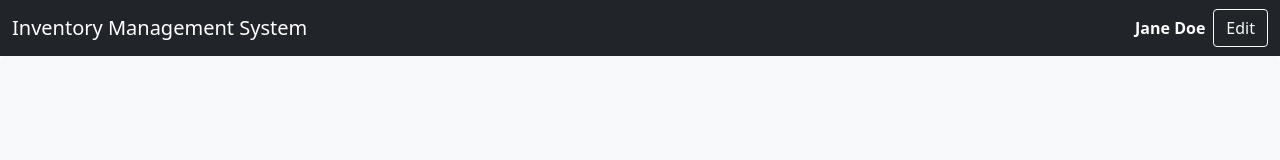
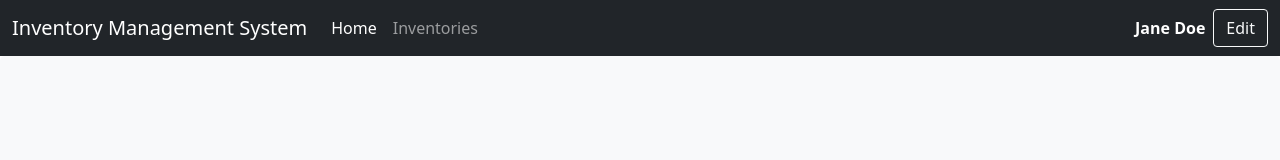
Before and after one commit to elwyncrestha/ng-cotiviti-202204, an Angular app: page /welcome in a window 1280 px wide. Shown: the top 160 px of the page. Built offline with nearby package versions, Linux system fonts and the light colour scheme.

Commit message:
Day 3: Using routerLinkActive

```diff
--- a/src/app/modules/layout/components/header/header.component.html
+++ b/src/app/modules/layout/components/header/header.component.html
@@ -1,6 +1,14 @@
 <nav class="navbar navbar-expand-lg navbar-dark bg-dark">
   <div class="container-fluid">
     <a class="navbar-brand">Inventory Management System</a>
+    <ul class="navbar-nav me-auto mb-2 mb-lg-0">
+      <li class="nav-item">
+        <a class="nav-link" aria-current="page" routerLink="/welcome" routerLinkActive="active">Home</a>
+      </li>
+      <li class="nav-item">
+        <a class="nav-link" routerLink="/inventories" routerLinkActive="active">Inventories</a>
+      </li>
+    </ul>
     <form class="d-flex align-items-center">
       <label *ngIf="showUsername; else control" class="me-2 text-white"><strong>{{ name }}</strong></label>
       <ng-template #control>
--- a/src/app/modules/layout/layout.module.ts
+++ b/src/app/modules/layout/layout.module.ts
@@ -2,6 +2,7 @@ import { NgModule } from '@angular/core';
 import { CommonModule } from '@angular/common';
 import { FooterComponent } from './components/footer/footer.component';
 import { HeaderComponent } from './components/header/header.component';
+import { RouterModule } from '@angular/router';
 
 
 
@@ -12,6 +13,7 @@ import { HeaderComponent } from './components/header/header.component';
   ],
   imports: [
     CommonModule,
+    RouterModule
   ],
   exports: [
     HeaderComponent,
```
